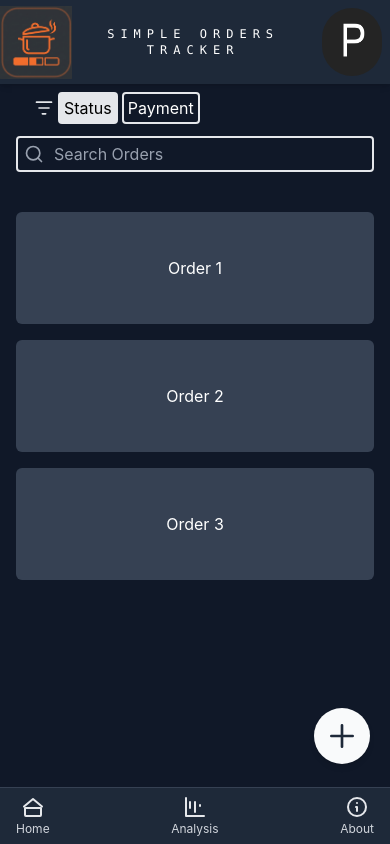
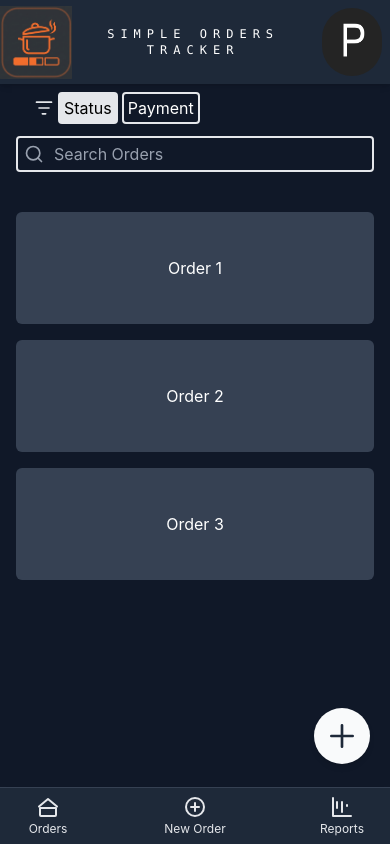
Before and after one commit to Rinidh/simple-orders-tracker, a React (Vite) app in the folder frontend/: page / in a window 390 px wide. Built offline with nearby package versions, Linux system fonts and the light colour scheme.

Commit message:
feat(UI): create BottomNav component and move the footer section from OrdersPage into it

```diff
--- /dev/null
+++ b/frontend/src/components/BottomNav.tsx
@@ -0,0 +1,134 @@
+import { NavLink } from "react-router-dom";
+
+const navItems = [
+  {
+    label: "Orders",
+    to: "/orders",
+    icon: (
+      <svg
+        className="h-6 w-6 mb-0.5"
+        viewBox="0 0 24 24"
+        fill="none"
+        stroke="currentColor"
+        xmlns="http://www.w3.org/2000/svg"
+        aria-hidden="true"
+      >
+        <path
+          d="M3 11.5L12 4l9 7.5"
+          strokeWidth="2"
+          strokeLinecap="round"
+          strokeLinejoin="round"
+        />
+        <path
+          d="M5 21h14a1 1 0 0 0 1-1v-7H4v7a1 1 0 0 0 1 1z"
+          strokeWidth="2"
+          strokeLinecap="round"
+          strokeLinejoin="round"
+        />
+      </svg>
+    ),
+  },
+  {
+    label: "New Order",
+    to: "/orders/new",
+    icon: (
+      <svg
+        className="h-6 w-6 mb-0.5"
+        viewBox="0 0 24 24"
+        fill="none"
+        stroke="currentColor"
+        xmlns="http://www.w3.org/2000/svg"
+        aria-hidden="true"
+      >
+        <circle
+          cx="12"
+          cy="12"
+          r="9"
+          strokeWidth="2"
+          strokeLinecap="round"
+          strokeLinejoin="round"
+        />
+        <path
+          d="M12 8v8"
+          strokeWidth="2"
+          strokeLinecap="round"
+          strokeLinejoin="round"
+        />
+        <path
+          d="M8 12h8"
+          strokeWidth="2"
+          strokeLinecap="round"
+          strokeLinejoin="round"
+        />
+      </svg>
+    ),
+  },
+  {
+    label: "Reports",
+    to: "/reports",
+    icon: (
+      <svg
+        className="h-6 w-6 mb-0.5"
+        viewBox="0 0 24 24"
+        fill="none"
+        stroke="currentColor"
+        xmlns="http://www.w3.org/2000/svg"
+        aria-hidden="true"
+      >
+        <path
+          d="M3 3v18h18"
+          strokeWidth="2"
+          strokeLinecap="round"
+          strokeLinejoin="round"
+        />
+        <path
+          d="M7 13v-6"
+          strokeWidth="2"
+          strokeLinecap="round"
+          strokeLinejoin="round"
+        />
+        <path
+          d="M12 17V7"
+          strokeWidth="2"
+          strokeLinecap="round"
+          strokeLinejoin="round"
+        />
+        <path
+          d="M17 11v-1"
+          strokeWidth="2"
+          strokeLinecap="round"
+          strokeLinejoin="round"
+        />
+      </svg>
+    ),
+  },
+];
+
+export const BottomNav = () => {
+  return (
+    <footer className="sm:hidden fixed bottom-0 left-0 right-0 bg-gray-800 border-t border-gray-700 shadow-md">
+      <nav
+        className="max-w-4xl mx-auto flex justify-between items-center h-14 px-4"
+        aria-label="Primary navigation"
+      >
+        {navItems.map((item) => (
+          <NavLink
+            key={item.to}
+            to={item.to}
+            className={({ isActive }) =>
+              [
+                "flex flex-col items-center justify-center text-center min-w-16 transition-colors",
+                isActive
+                  ? "text-white"
+                  : "text-gray-200 hover:text-white focus:text-white",
+              ].join(" ")
+            }
+          >
+            {item.icon}
+            <span className="text-xs text-current">{item.label}</span>
+          </NavLink>
+        ))}
+      </nav>
+    </footer>
+  );
+};
--- a/frontend/src/main.tsx
+++ b/frontend/src/main.tsx
@@ -1,10 +1,13 @@
 import { StrictMode } from "react";
 import { createRoot } from "react-dom/client";
+import { BrowserRouter } from "react-router-dom";
 import "./index.css";
 import { App } from "./App.tsx";
 
 createRoot(document.getElementById("root")!).render(
   <StrictMode>
-    <App />
+    <BrowserRouter>
+      <App />
+    </BrowserRouter>
   </StrictMode>,
 );
--- a/frontend/src/pages/OrdersPage.tsx
+++ b/frontend/src/pages/OrdersPage.tsx
@@ -1,3 +1,4 @@
+import { BottomNav } from "../components/BottomNav";
 import { Header } from "../components/Header";
 
 export const OrdersPage = () => {
@@ -61,113 +62,7 @@ export const OrdersPage = () => {
         </div>
       </main>
 
-      <footer className="sm:hidden fixed bottom-0 left-0 right-0 bg-gray-800 border-t border-gray-700">
-        <nav className="max-w-4xl mx-auto flex justify-between items-center h-14 px-4">
-          <a
-            href="#"
-            className="flex flex-col items-center justify-center text-center text-gray-200 hover:text-white"
-          >
-            <svg
-              className="h-6 w-6 mb-0.5"
-              viewBox="0 0 24 24"
-              fill="none"
-              stroke="currentColor"
-              xmlns="http://www.w3.org/2000/svg"
-              aria-hidden="true"
-            >
-              <path
-                d="M3 11.5L12 4l9 7.5"
-                stroke-width="2"
-                stroke-linecap="round"
-                stroke-linejoin="round"
-              />
-              <path
-                d="M5 21h14a1 1 0 0 0 1-1v-7H4v7a1 1 0 0 0 1 1z"
-                stroke-width="2"
-                stroke-linecap="round"
-                stroke-linejoin="round"
-              />
-            </svg>
-            <span className="text-xs text-gray-300">Home</span>
-          </a>
-
-          <a
-            href="#"
-            className="flex flex-col items-center justify-center text-center text-gray-200 hover:text-white"
-          >
-            <svg
-              className="h-6 w-6 mb-0.5"
-              viewBox="0 0 24 24"
-              fill="none"
-              stroke="currentColor"
-              xmlns="http://www.w3.org/2000/svg"
-              aria-hidden="true"
-            >
-              <path
-                d="M3 3v18h18"
-                stroke-width="2"
-                stroke-linecap="round"
-                stroke-linejoin="round"
-              />
-              <path
-                d="M7 13v-6"
-                stroke-width="2"
-                stroke-linecap="round"
-                stroke-linejoin="round"
-              />
-              <path
-                d="M12 17V7"
-                stroke-width="2"
-                stroke-linecap="round"
-                stroke-linejoin="round"
-              />
-              <path
-                d="M17 11v-1"
-                stroke-width="2"
-                stroke-linecap="round"
-                stroke-linejoin="round"
-              />
-            </svg>
-            <span className="text-xs text-gray-300">Analysis</span>
-          </a>
-
-          <a
-            href="#"
-            className="flex flex-col items-center justify-center text-center text-gray-200 hover:text-white"
-          >
-            <svg
-              className="h-6 w-6 mb-0.5"
-              viewBox="0 0 24 24"
-              fill="none"
-              stroke="currentColor"
-              xmlns="http://www.w3.org/2000/svg"
-              aria-hidden="true"
-            >
-              <circle
-                cx="12"
-                cy="12"
-                r="9"
-                stroke-width="2"
-                stroke-linecap="round"
-                stroke-linejoin="round"
-              />
-              <path
-                d="M12 8h.01"
-                stroke-width="2"
-                stroke-linecap="round"
-                stroke-linejoin="round"
-              />
-              <path
-                d="M11 12h1v4"
-                stroke-width="2"
-                stroke-linecap="round"
-                stroke-linejoin="round"
-              />
-            </svg>
-            <span className="text-xs text-gray-300">About</span>
-          </a>
-        </nav>
-      </footer>
+      <BottomNav />
 
       <button
         aria-label="Add"
```
